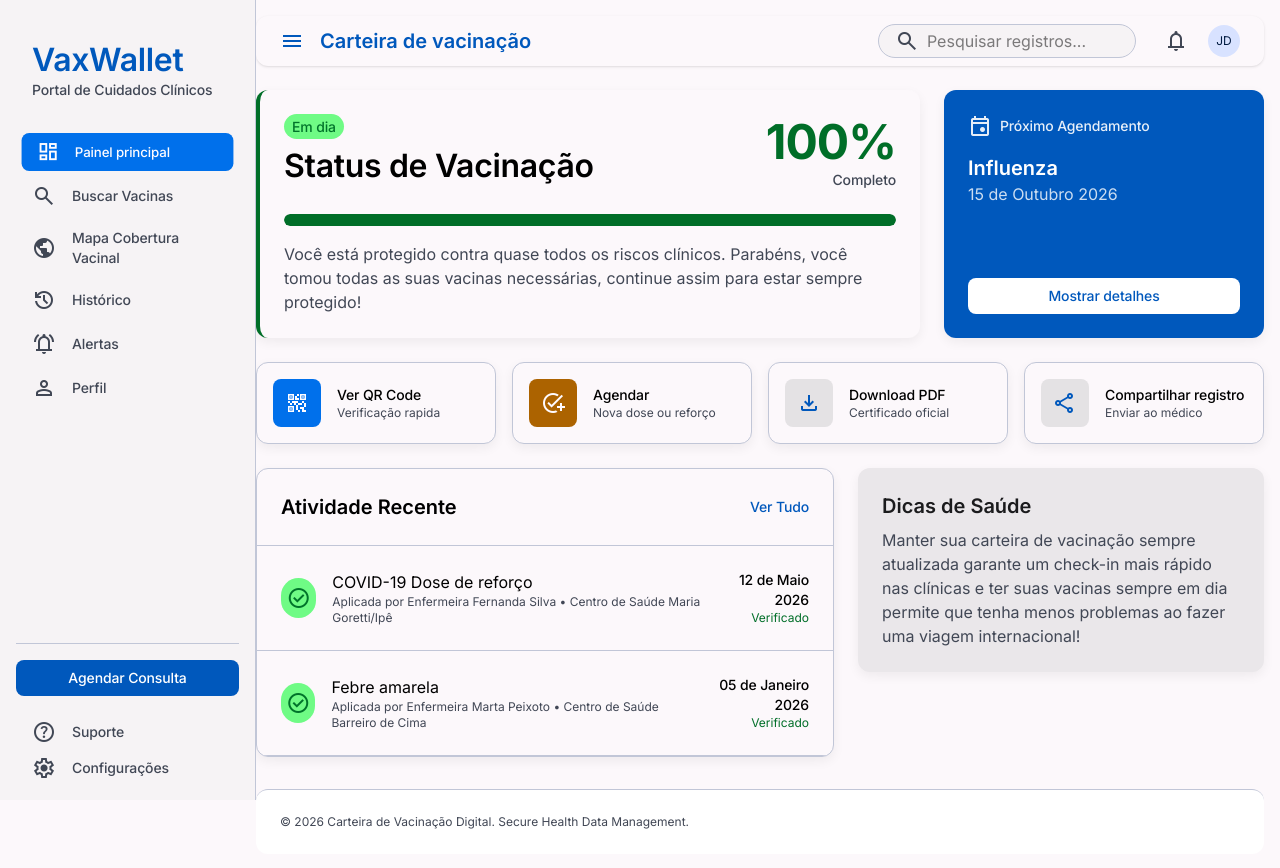
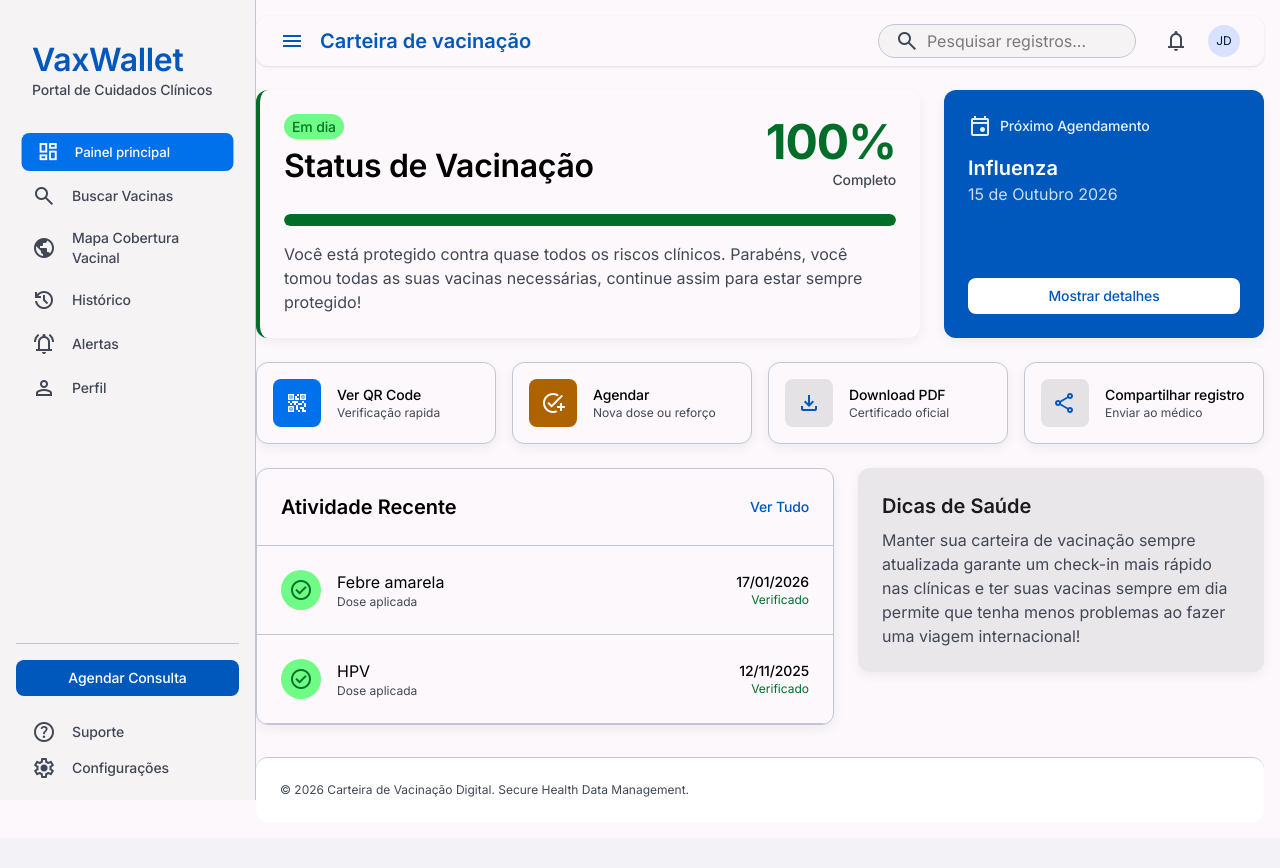
Before and after one commit to kyosho-dev/Sistema-de-vacina, a React (Vite) app in the folder front-end/: page / in a window 1280 px wide. After the commit the page ends 838 px from the top, so only its background shows below. Built offline with nearby package versions, Linux system fonts and the light colour scheme.

Commit message:
Ligando os usuarios pelo site
Vou fazer com varios commits pequenos agr pq eu tava fazendo um grande, e todo explodiu :(

```diff
--- a/front-end/package.json
+++ b/front-end/package.json
@@ -20,6 +20,7 @@
     "react": "^19.2.6",
     "react-dom": "^19.2.6",
     "react-router-dom": "^7.15.1",
+    "react-simple-maps": "^3.0.0",
     "recharts": "^3.8.1",
     "reflect-metadata": "^0.2.2",
     "typeorm": "^1.0.0"
--- a/front-end/src/App.tsx
+++ b/front-end/src/App.tsx
@@ -1,30 +1,33 @@
-import { Routes, Route } from 'react-router-dom';
-import { Layout } from './components/Layout';
+import { Routes, Route } from "react-router-dom";
+import { Layout } from "./components/Layout";
 
-import { PainelPrincipal } from './index/PainelPrincipal/PainelPrincipal';
-import { Historico } from './index/Historico/Historico';
-import { Alertas } from './index/Alertas';
-import Perfil from './index/Perfil';
-import { BuscarVacinas } from './index/BuscarVacinas';
-import { PaginaMapaCobertura } from './index/Dashboard/Map';
+import { PainelPrincipal } from "./index/PainelPrincipal/PainelPrincipal";
+import { Historico } from "./index/Historico/Historico";
+import { Alertas } from "./index/Alertas";
+import Perfil from "./index/Perfil";
+import { BuscarVacinas } from "./index/BuscarVacinas";
+import { PaginaMapaCobertura } from "./index/Dashboard/Map";
 
 function App() {
+  const currentUserId = 1;
   return (
     <Layout>
       {/* O gerenciador de rotas decide dinamicamente o que renderizar aqui dentro */}
       <Routes>
-        <Route path="/" element={<PainelPrincipal />} />
-        <Route path="/historico" element={<Historico />} />
+        <Route path="/" element={<PainelPrincipal user_id={currentUserId} />} />
+        <Route path="/historico" element={<Historico user_id={currentUserId} />}/>
         <Route path="/alertas" element={<Alertas />} />
-        <Route path="/perfil" element={<Perfil />} />
+        <Route path="/perfil" element={<Perfil idUsuarioLogado={currentUserId}/>} />
         <Route path="/buscarVacinas" element={<BuscarVacinas />} />
         <Route path="/cobertura" element={<PaginaMapaCobertura />} />
       </Routes>
 
       {/* Footer fixa abaixo da troca de páginas */}
       <footer className="mt-xl border-t border-outline-variant bg-surface-container-lowest py-lg rounded-xl">
-        <div className="max-w-[1200px] mx-auto px-lg flex flex-col md:flex-row justify-between items-center gap-md">
-          <p className="text-caption text-on-surface-variant">© 2026 Carteira de Vacinação Digital. Secure Health Data Management.</p>
+        <div className="max-w-1200px mx-auto px-lg flex flex-col md:flex-row justify-between items-center gap-md">
+          <p className="text-caption text-on-surface-variant">
+            © 2026 Carteira de Vacinação Digital. Secure Health Data Management.
+          </p>
         </div>
       </footer>
     </Layout>
--- a/front-end/src/index/Historico/Historico.tsx
+++ b/front-end/src/index/Historico/Historico.tsx
@@ -1,7 +1,12 @@
 // src/pages/History.tsx
 import SearchBar from "./SearchBar";
 
-export function Historico() {
+interface historicoProps{
+  user_id : number;
+}
+
+export function Historico({user_id}: historicoProps) {
+  const currentUser = user_id
   return (
     <section className="p-lg max-w-[1200px] mx-auto w-full flex-grow">
       {/* Page Header Actions */}
@@ -44,7 +49,7 @@ export function Historico() {
         </a>
       </div>
       {/* Search and Filters Bar */}
-      <SearchBar />
+      <SearchBar user_id={currentUser}/>
     </section>
   );
 }
--- a/front-end/src/index/Historico/SearchBar.tsx
+++ b/front-end/src/index/Historico/SearchBar.tsx
@@ -3,8 +3,14 @@ import { userVaccines } from "../../../Database/userVaccines";
 import { vaccines } from "../../../Database/vaccines";
 import VaccineCard from "./VacineCard";
 
-export function SearchBar() {
-  const current_userID = 1;
+interface SearchBarProps {
+  user_id: number;
+}
+
+
+
+export function SearchBar({ user_id }: SearchBarProps) {
+  const current_userID = user_id;
 
   const [searchTerm, setSearchTerm] = useState("");
 
--- /dev/null
+++ b/front-end/src/index/PainelPrincipal/AtividadeRecente/AtividadeRecente.tsx
@@ -0,0 +1,77 @@
+import { vaccines } from "../../../../Database/vaccines";
+import { userVaccines } from "../../../../Database/userVaccines";
+interface AtividadeRecenteProps {
+  idUser: number;
+}
+
+export function AtividadeRecente({ idUser }: AtividadeRecenteProps) {
+  const recentVaccines = userVaccines
+    .filter((uv) => uv.userId === idUser)
+    .filter(
+      (vaccine, index, self) =>
+        index ===
+        self.findIndex(
+          (v) =>
+            v.vaccineId === vaccine.vaccineId && v.userId === vaccine.userId,
+        ),
+    )
+    .sort(
+      (a, b) => new Date(b.doseDate).getTime() - new Date(a.doseDate).getTime(),
+    )
+    .slice(0, 2);
+
+  return (
+    <div className="md:col-span-7 bg-surface card-shadow rounded-xl overflow-hidden flex flex-col border border-outline-variant">
+      <div className="p-lg border-b border-outline-variant flex justify-between items-center">
+        <h3 className="font-title-md text-title-md">Atividade Recente</h3>
+
+        <a href="/historico" className="text-primary font-label-sm text-label-sm hover:underline">
+          Ver Tudo
+        </a>
+      </div>
+
+      <div className="flex flex-col">
+        {recentVaccines.map((vaccine) => {
+          const vaccineInfo = vaccines.find((v) => v.id === vaccine.vaccineId);
+
+          if (!vaccineInfo) return null;
+
+          return (
+            <div
+              key={`${vaccine.userId}-${vaccine.vaccineId}`}
+              className="p-lg flex items-center justify-between border-b border-outline-variant hover:bg-surface-container-lowest transition-colors"
+            >
+              <div className="flex items-center gap-md">
+                <div className="w-10 h-10 rounded-full bg-secondary-container flex items-center justify-center text-on-secondary-container">
+                  <span className="material-symbols-outlined">
+                    check_circle
+                  </span>
+                </div>
+
+                <div>
+                  <p className="font-body-md text-body-md font-bold">
+                    {vaccineInfo.name}
+                  </p>
+
+                  <p className="font-caption text-caption text-on-surface-variant">
+                    Dose aplicada
+                  </p>
+                </div>
+              </div>
+
+              <div className="text-right">
+                <p className="font-label-sm text-label-sm font-bold">
+                  {new Date(vaccine.doseDate).toLocaleDateString("pt-BR")}
+                </p>
+
+                <p className="font-caption text-caption text-secondary">
+                  Verificado
+                </p>
+              </div>
+            </div>
+          );
+        })}
+      </div>
+    </div>
+  );
+}
--- a/front-end/src/index/PainelPrincipal/PainelPrincipal.tsx
+++ b/front-end/src/index/PainelPrincipal/PainelPrincipal.tsx
@@ -2,12 +2,16 @@ import React from "react";
 import ProgressBar from "./ProgressBar";
 import { useMemo } from 'react';
 import { calcularStatusVacinas } from "../../../Database/vaccinesTakenAndNeeded";
+import { AtividadeRecente } from "./AtividadeRecente/AtividadeRecente";
+
+interface PainelPrincipalProps {
+  user_id: number;
+}
 
 
+export function PainelPrincipal({ user_id }: PainelPrincipalProps) {
 
-export function PainelPrincipal() {
-
-  const idUsuarioLogado = 2;
+  const idUsuarioLogado = user_id;
 
   //Busca a lista com o status de todas as vacinas obrigatórias do usuário
   const listaVacinasUsuario = useMemo (() => {
@@ -120,77 +124,7 @@ export function PainelPrincipal() {
             </div>
           </div>
         </div>
-
-        {/* Recent Activity */}
-        <div className="md:col-span-7 bg-surface card-shadow rounded-xl overflow-hidden flex flex-col border border-outline-variant">
-          <div className="p-lg border-b border-outline-variant flex justify-between items-center">
-            <h3 className="font-title-md text-title-md">Atividade Recente</h3>
-            <button className="text-primary font-label-sm text-label-sm hover:underline">
-              Ver Tudo
-            </button>
-          </div>
-          <div className="flex flex-col">
-            {/* Activity Item 1 */}
-            <div className="p-lg flex items-center justify-between border-b border-outline-variant hover:bg-surface-container-lowest transition-colors">
-              <div className="flex items-center gap-md">
-                <div className="w-10 h-10 rounded-full bg-secondary-container flex items-center justify-center text-on-secondary-container">
-                  <span
-                    className="material-symbols-outlined"
-                    data-icon="check_circle"
-                  >
-                    check_circle
-                  </span>
-                </div>
-                <div>
-                  <p className="font-body-md text-body-md font-bold">
-                    COVID-19 Dose de reforço
-                  </p>
-                  <p className="font-caption text-caption text-on-surface-variant">
-                    Aplicada por Enfermeira Fernanda Silva • Centro de Saúde Maria Goretti/Ipê
-                  </p>
-                </div>
-              </div>
-              <div className="text-right">
-                <p className="font-label-sm text-label-sm font-bold">
-                  12 de Maio 2026
-                </p>
-                <p className="font-caption text-caption text-secondary">
-                  Verificado
-                </p>
-              </div>
-            </div>
-
-            {/* Activity Item 2 */}
-            <div className="p-lg flex items-center justify-between border-b border-outline-variant hover:bg-surface-container-lowest transition-colors">
-              <div className="flex items-center gap-md">
-                <div className="w-10 h-10 rounded-full bg-secondary-container flex items-center justify-center text-on-secondary-container">
-                  <span
-                    className="material-symbols-outlined"
-                    data-icon="check_circle"
-                  >
-                    check_circle
-                  </span>
-                </div>
-                <div>
-                  <p className="font-body-md text-body-md font-bold">
-                    Febre amarela
-                  </p>
-                  <p className="font-caption text-caption text-on-surface-variant">
-                    Aplicada por Enfermeira Marta Peixoto • Centro de Saúde Barreiro de Cima
-                  </p>
-                </div>
-              </div>
-              <div className="text-right">
-                <p className="font-label-sm text-label-sm font-bold">
-                  05 de Janeiro 2026
-                </p>
-                <p className="font-caption text-caption text-secondary">
-                  Verificado
-                </p>
-              </div>
-            </div>
-          </div>
-        </div>
+        <AtividadeRecente idUser={idUsuarioLogado}/>
 
         {/* Clinical Reminders */}
         <div className="md:col-span-5 flex flex-col gap-lg">
```
Also changed, not shown: 1 other file (tests, documents, lock files or other folders).
